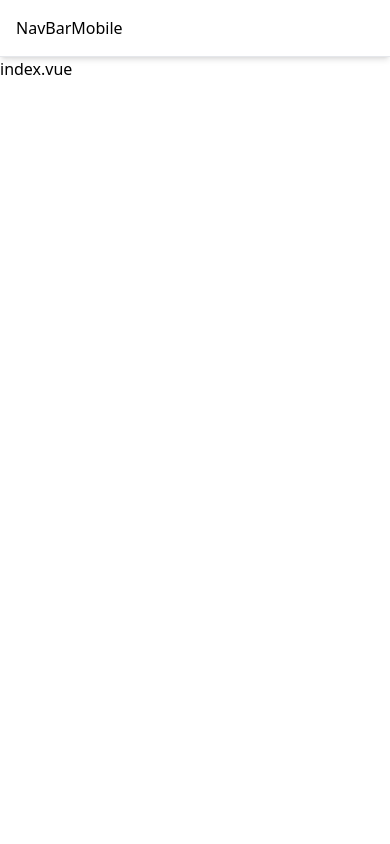
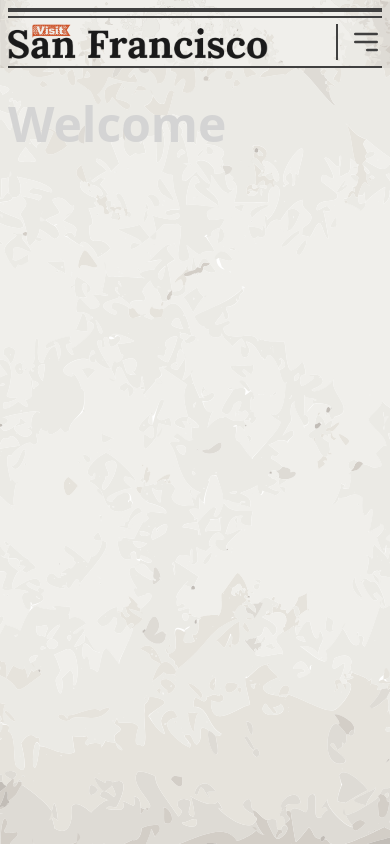
Before and after one commit to cchen-00/vue-navigation, a Nuxt app: page / in a window 390 px wide. Shown: the top 844 px of the page. Built offline with nearby package versions, Linux system fonts and the light colour scheme.

Commit message:
add backgroud svg, logo, mobile basic UI

```diff
--- a/components/NavBar.vue
+++ /dev/null
@@ -1,7 +0,0 @@
-<template>
-  <header
-    class="sticky z-10 top-0 p-4 flex justify-between items-center space-x-1 border-b shadow-md bg-white"
-  >
-    NavBar
-  </header>
-</template>
--- /dev/null
+++ b/components/NavBar/Desktop.vue
@@ -0,0 +1,7 @@
+<template>
+  <header
+    class="sticky z-10 top-0 p-4 flex justify-between items-center space-x-1 border-b-2 border-neutral-700 bg-svg"
+  >
+    NavBar
+  </header>
+</template>
--- /dev/null
+++ b/components/NavBar/Mobile.vue
@@ -0,0 +1,28 @@
+<template>
+  <div class="sticky z-10 top-0 px-2 pt-2 bg-svg">
+    <div class="border-t-4 border-neutral-700 pt-1"></div>
+    <header
+      class="h-[52px] py-4 flex justify-between items-center space-x-1 border-b-2 border-t-2 border-neutral-700"
+    >
+      <img src="/logo.png" alt="Logo" width="260px" />
+      <button class="h-[36px] border-s-2 ps-3 border-neutral-700">
+        <svg
+          class="w-8 h-8 text-neutral-700"
+          fill="none"
+          stroke="currentColor"
+          viewBox="0 0 24 24"
+          xmlns="http://www.w3.org/2000/svg"
+        >
+          <path
+            stroke-linecap="round"
+            stroke-linejoin="round"
+            stroke-width="2"
+            d="M4 6h16M4 12h16m-7 6h7"
+          ></path>
+        </svg>
+      </button>
+    </header>
+  </div>
+</template>
+
+<style scoped></style>
--- a/components/NavBarMobile.vue
+++ /dev/null
@@ -1,7 +0,0 @@
-<template>
-  <header
-    class="sticky z-10 top-0 p-4 flex justify-between items-center space-x-1 border-b shadow-md bg-white"
-  >
-    NavBarMobile
-  </header>
-</template>
--- a/layouts/default.vue
+++ b/layouts/default.vue
@@ -1,7 +1,19 @@
 <template>
-  <div>
-    <NavBar class="hidden md:block" />
+  <div class="bg-svg">
+    <NavBarDesktop class="hidden md:block" />
     <NavBarMobile class="block md:hidden" />
-    <slot />
+    <div class="px-2 py-8">
+      <slot />
+    </div>
   </div>
 </template>
+
+<style scoped>
+.bg-svg {
+  background: url("/background.svg") no-repeat center center fixed;
+  -webkit-background-size: cover;
+  -moz-background-size: cover;
+  -o-background-size: cover;
+  background-size: cover;
+}
+</style>
--- a/pages/index.vue
+++ b/pages/index.vue
@@ -1,5 +1,5 @@
 <template>
   <div class="h-[2000px]">
-    <h1>index.vue</h1>
+    <h1 class="text-5xl font-bold text-neutral-300">Welcome</h1>
   </div>
 </template>
```
Also changed, not shown: public/background.svg (added), public/logo.png (added).
